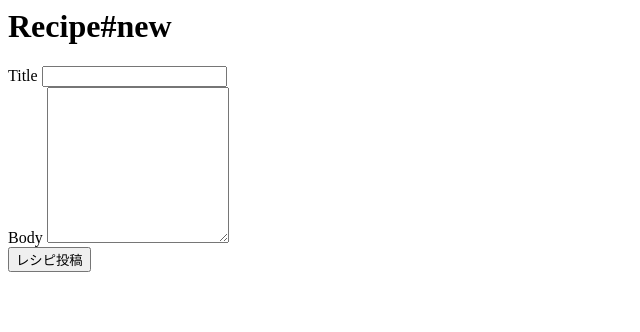
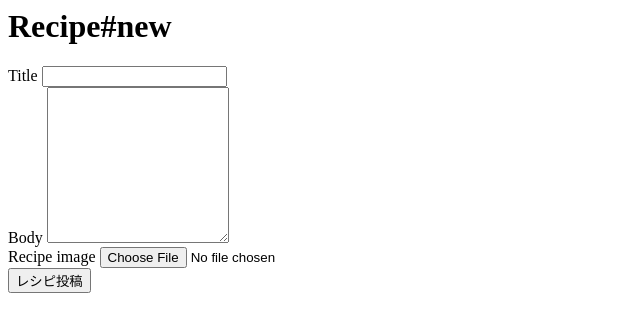
Before and after one commit to fushimi35/nagoya_c, a Rails app: page /recipes/new in a window 1280 px wide. Shown: the top 332 px of the page, without its empty margins (0-640 px from the left). Run offline with Rails 7, Linux system fonts and the light colour scheme; parts of the project's set-up code (start-up, migrations or seed data) failed here and were passed over.

Commit message:
画像アップロード

```diff
--- a/app/controllers/recipes_controller.rb
+++ b/app/controllers/recipes_controller.rb
@@ -41,7 +41,6 @@ class RecipesController < ApplicationController
   private
 
   def recipe_params
-    byebug
-    params.require(:recipe).permit(:title, :body)
+    params.require(:recipe).permit(:title, :body, :recipe_image)
   end
 end
--- a/app/models/recipe.rb
+++ b/app/models/recipe.rb
@@ -1,4 +1,6 @@
 class Recipe < ApplicationRecord
   has_many :comments, dependent: :destroy
   belongs_to :user
+
+  mount_uploader :recipe_image, RecipeImageUploader
 end
--- a/app/views/recipes/new.html.erb
+++ b/app/views/recipes/new.html.erb
@@ -1,13 +1,18 @@
 <h1>Recipe#new</h1>
 
 <%= form_with model: @recipe, local: true do |f| %>
-<div>
-    <%= f.label :title %>
+    <div>
+        <%= f.label :title %>
         <%= f.text_field :title, class: 'form-control' %>
-</div>
-<div>
+    </div>
+    <div>
         <%= f.label :body %>
         <%= f.text_area :body, class: 'form-control', rows: 10 %>
-</div>
+    </div>
+    <div class="form-group">
+		<%= f.label :recipe_image %>
+		<%= f.file_field :recipe_image, class: 'form-control mb-3', accept: 'image/*' %>
+        <%= f.hidden_field :recipe_image_cache %>
+	</div>
     <%= f.submit 'レシピ投稿' %>
 <% end %>
```
Also changed, not shown: app/uploaders/recipe_image_uploader.rb (added, +19 -0 lines), app/views/recipes/_recipe.html.erb (+6 -1 lines), Gemfile, Gemfile.lock, db/schema.rb, 1 other file.
